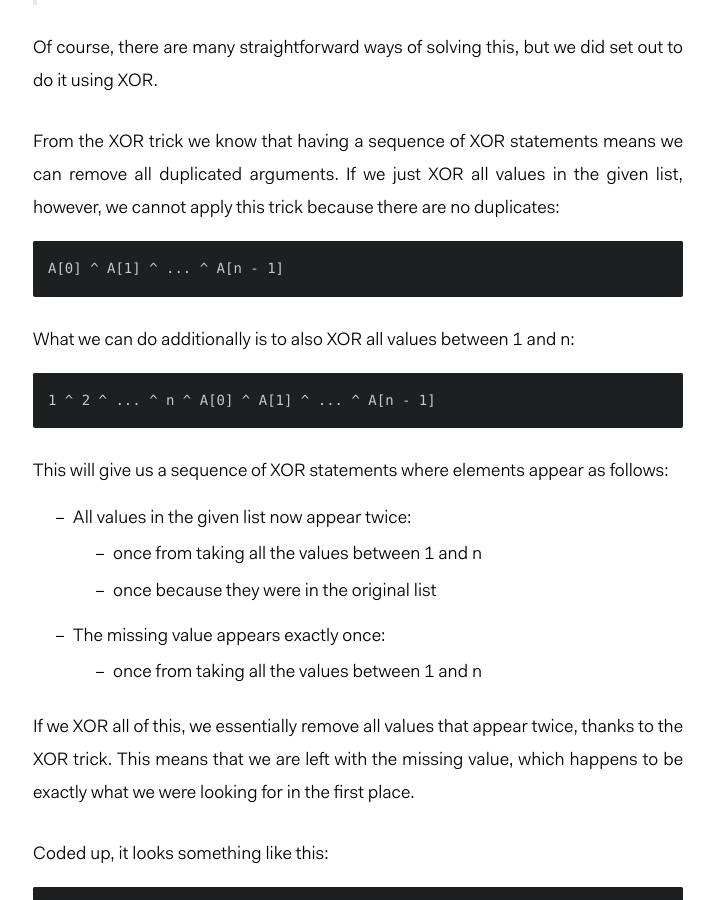
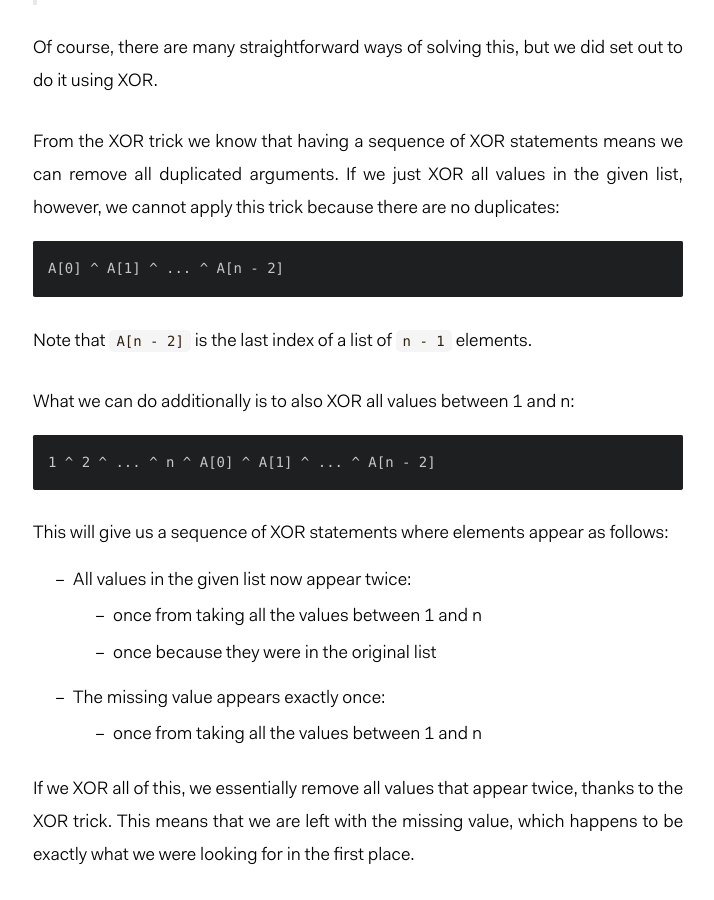
Before and after one commit to florian/florian.github.io, a Jekyll site: the page built from _posts/2020-03-15-xor-trick.md, in a window 1280 px wide and 900 px high, scrolled down 5022 px. Shown: the whole window, without its empty margins (282-996 px from the left). Built offline with Jekyll 4.4.1, drawn with Linux system fonts in a browser that asks for light colours; nearby versions of some CDN libraries.

Commit message:
Fix off-by-one error in XOR post

````diff
--- a/_posts/2020-03-15-xor-trick.md
+++ b/_posts/2020-03-15-xor-trick.md
@@ -160,12 +160,14 @@ From the XOR trick we know that having a sequence of XOR statements means we can
 If we just XOR all values in the given list, however, we cannot apply this trick because there are no duplicates:
 
 ```
-A[0] ^ A[1] ^ ... ^ A[n - 1]
+A[0] ^ A[1] ^ ... ^ A[n - 2]
 ```
+
+Note that `A[n - 2]` is the last index of a list of `n - 1` elements.
 
 What we can do additionally is to also XOR all values between 1 and n:
 ```
-1 ^ 2 ^ ... ^ n ^ A[0] ^ A[1] ^ ... ^ A[n - 1]
+1 ^ 2 ^ ... ^ n ^ A[0] ^ A[1] ^ ... ^ A[n - 2]
 ```
 
 This will give us a sequence of XOR statements where elements appear as follows:
````
